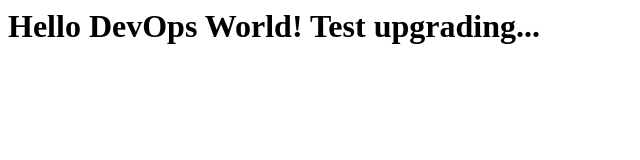
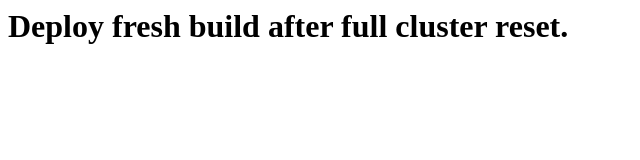
Before and after one commit to xun0321/my-devops-app, a plain HTML site: page index.html in a window 1280 px wide. Shown: the whole page, without its empty margins (0-640 px from the left). Drawn offline with Linux system fonts and the light colour scheme.

Commit message:
update index.html

```diff
--- a/index.html
+++ b/index.html
@@ -1 +1 @@
-<h1>Hello DevOps World! Test upgrading...</h1>
+<h1>Deploy fresh build after full cluster reset.</h1>
```
